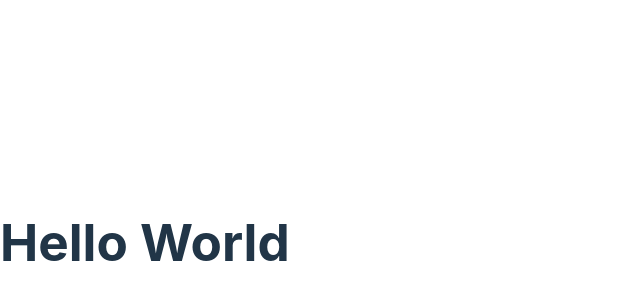
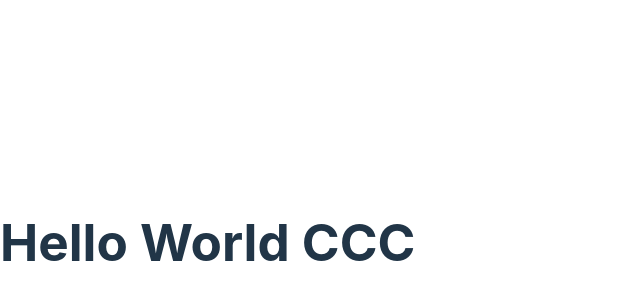
Before and after one commit to Simba-cheng/react-app, a React (Vite) app: page / in a window 1280 px wide. Shown: the part 158-458 px from the top of the page, without its empty margins (0-640 px from the left). Built offline with nearby package versions, Linux system fonts and the light colour scheme.

Commit message:
refactor(update): code

```diff
--- a/src/Message.tsx
+++ b/src/Message.tsx
@@ -1,6 +1,11 @@
 function Message() {
     // JSX: JavaScript XML
-    return <h1>Hello World</h1>;
+    const name = "CCC"
+    if (name) {
+        return <h1>Hello World {name}</h1>;
+    } else {
+        return <h1>Hello World</h1>;
+    }
 }
 
 export default Message;
```
